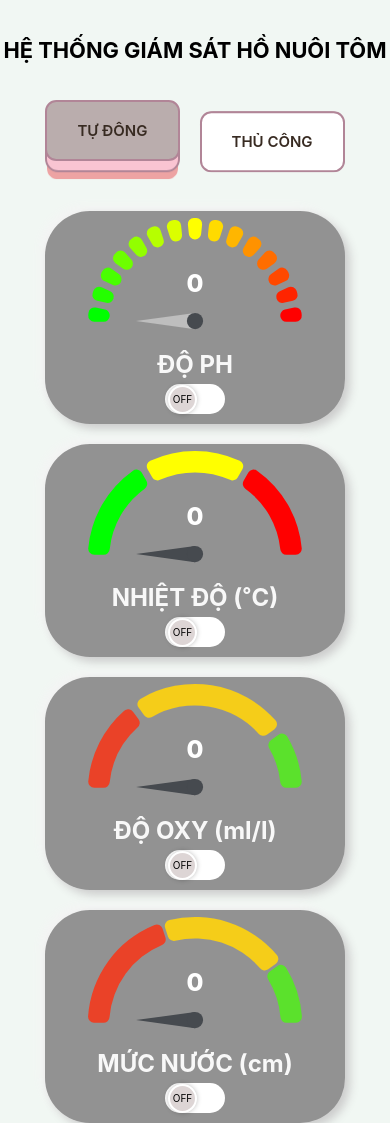
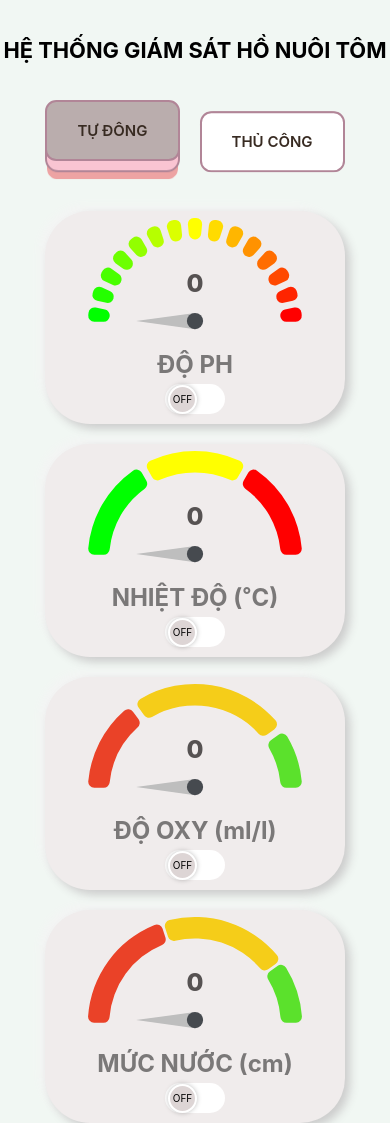
Before and after one commit to ANHBATHUY/quanlyhotom, a React (Create React App) app: page / in a window 390 px wide. Built offline with nearby package versions, Linux system fonts and the light colour scheme; no server answers; the database is empty.

Commit message:
update 3

```diff
--- a/src/App.css
+++ b/src/App.css
@@ -296,6 +296,9 @@ box-shadow:  5px 5px 10px #cccccc,
   left: 0;
   right: 0;
 }
+.text-group text{
+  fill: #fff;
+}
 @media only screen and (max-width: 767px) {
   /* CSS styles áp dụng cho màn hình có độ rộng tối đa 767px */
 
@@ -378,10 +381,20 @@ box-shadow:  5px 5px 10px #cccccc,
     justify-content: center;
     height: auto;
     padding-bottom: 10px;
+    background: #f0ecec;
+  }
+  .title-thongso {
+    color: rgb(122, 120, 120);
+  }
+  .text-group text{
+    fill: rgb(86, 82, 82);
   }
 }
 @media only screen and (min-width: 768px) and (max-width: 1023px) {
   /* CSS styles áp dụng cho màn hình có độ rộng từ 768px đến 1023px */
+  .text-group text{
+    fill: rgb(86, 82, 82);
+  }
   .not-internet img{
     width: 100%;
   }
@@ -458,7 +471,12 @@ box-shadow:  5px 5px 10px #cccccc,
     justify-content: center;
     height: auto;
     padding-bottom: 10px;
+    background: #f0ecec;
   }
+  .title-thongso {
+    color: rgb(122, 120, 120);
+  }
+
 }
 @media only screen and (min-width: 1024px) {
   /* CSS styles áp dụng cho màn hình có độ rộng tối thiểu 1024px */
--- a/src/App.js
+++ b/src/App.js
@@ -266,10 +266,11 @@ function App() {
               {/* ph */}
               <div className='thongso'>
                 <GaugeChart id="gauge-chart2"
+
                   animate={shouldRotate}
                   nrOfLevels={15}
                   percent={ph / 14}
-                  // textColor="red"
+                  textColor=''
                   needleColor="#BEBEBE"
                   // hideText
                   formatTextValue={() => ph}
@@ -286,9 +287,12 @@ function App() {
               <div className='thongso'>
 
                 <GaugeChart id="gauge-chart3"
+
                   animate={shouldRotate}
                   percent={nhietdo / 100}
                   formatTextValue={(value) => nhietdo}
+                  needleColor="#BEBEBE"
+                  textColor=''
                 />
                 <h2 className='title-thongso'>NHIỆT ĐỘ (<sup> &#176;</sup>C)</h2>
                 {thucong === 0 && <div className="action mobile">
@@ -301,11 +305,14 @@ function App() {
               <div className='thongso'>
 
                 <GaugeChart id="gauge-chart5"
+
                   animate={shouldRotate}
                   nrOfLevels={30}
                   arcsLength={[0.3, 0.5, 0.2]}
                   colors={['#EA4228', '#F5CD19', '#5BE12C']}
                   percent={oxy / 10}
+                  needleColor="#BEBEBE"
+                  textColor=''
                   formatTextValue={() => oxy}
                 />
                 <h2 className='title-thongso'>ĐỘ OXY (<span> ml/L</span>)</h2>
@@ -320,12 +327,15 @@ function App() {
               <div className='thongso'>
 
                 <GaugeChart id="gauge-chart5"
+
                   animate={shouldRotate}
                   nrOfLevels={420}
                   arcsLength={[0.4, 0.4, 0.2]}
                   colors={['#EA4228', '#F5CD19', '#5BE12C']}
                   percent={khoangcach / 300}
                   arcPadding={0.02}
+                  needleColor="#BEBEBE"
+                  textColor=''
                   formatTextValue={() => khoangcach}
                 />
                 <h2 className='title-thongso'>MỨC NƯỚC (<span> cm</span>)</h2>
```
